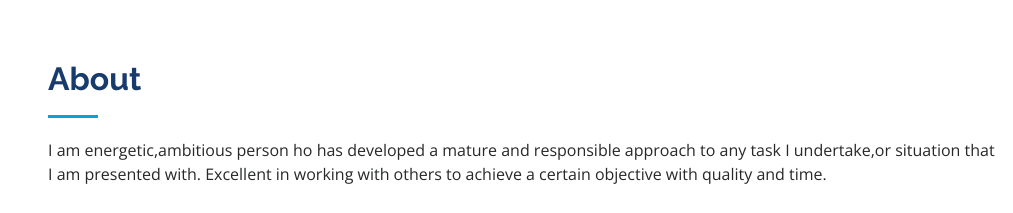
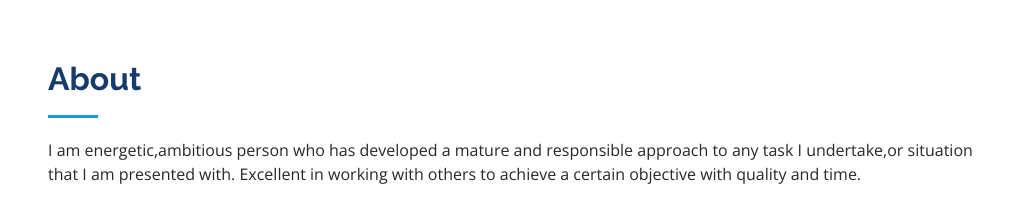
Before and after one commit to tusharban42/personalwebsite.github.io, a plain HTML site: page index.html in a window 1280 px wide. Shown: the part 800-1013 px from the top of the page, without its empty margins (267-1280 px from the left). Drawn offline with nearby package versions, Linux system fonts and the light colour scheme.

Commit message:
Update index.html

```diff
--- a/index.html
+++ b/index.html
@@ -77,7 +77,7 @@
 
         <div class="section-title">
           <h2>About</h2>
-          <p> I am energetic,ambitious person ho has developed a mature and responsible
+          <p> I am energetic,ambitious person who has developed a mature and responsible
             approach to any task I undertake,or situation that I am presented with.
             Excellent in  working with others to achieve a certain objective with quality
             and time.</p>
```
